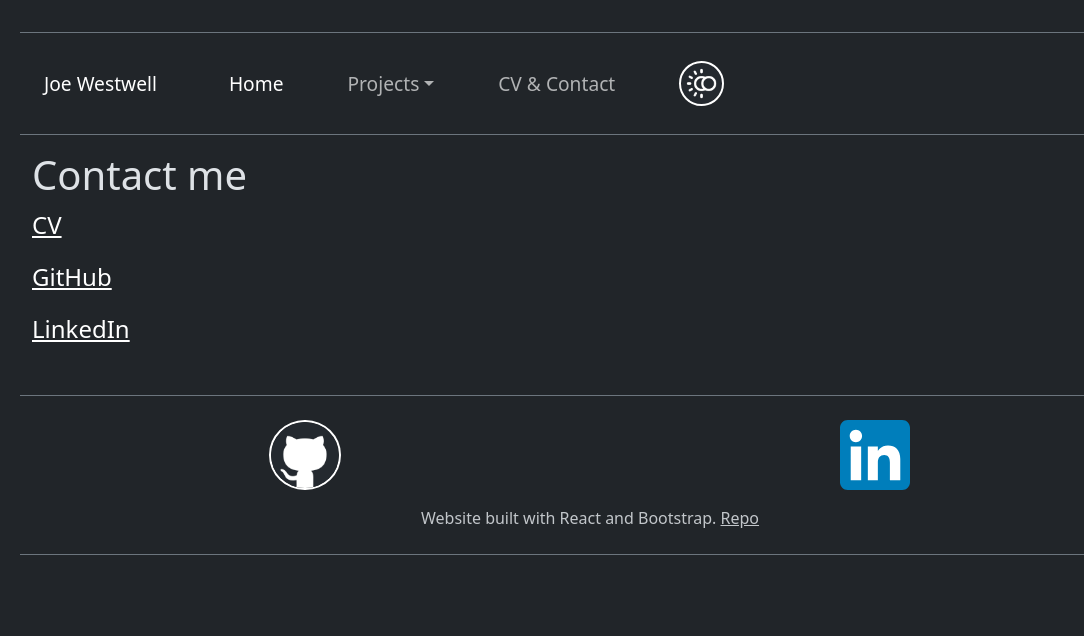
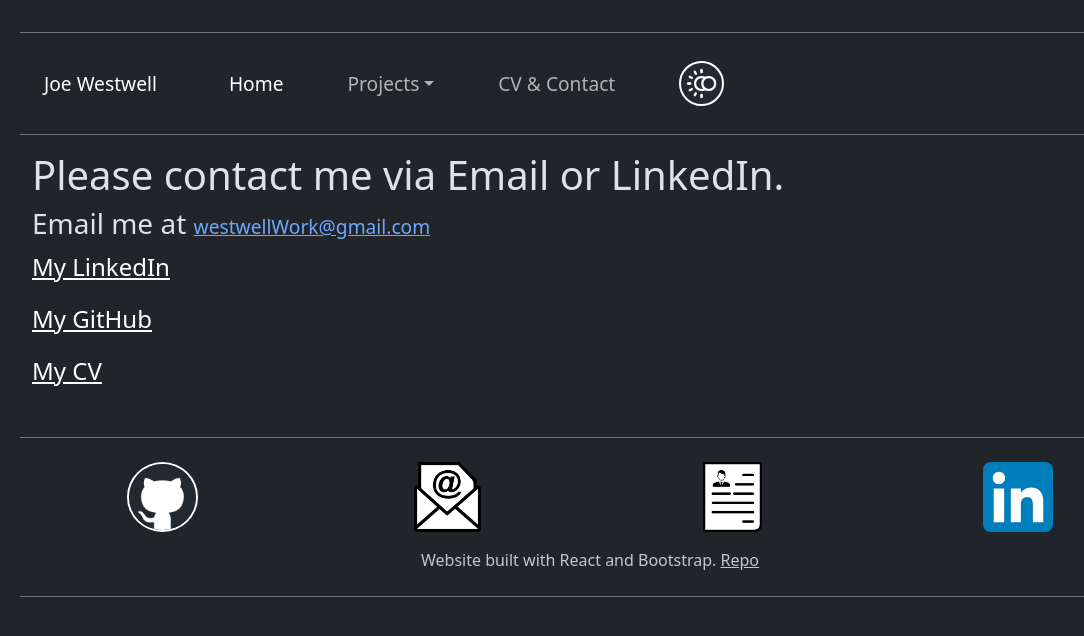
Before and after one commit to J-Wll/portfolio, a React (Vite) app: page /contact in a window 1280 px wide. Shown: the top 636 px of the page, without its empty margins (50-1134 px from the left). Built offline with nearby package versions, Linux system fonts and the light colour scheme.

Commit message:
contact, header, footer changes

```diff
--- a/src/components/footer.jsx
+++ b/src/components/footer.jsx
@@ -1,5 +1,7 @@
 import github from "../assets/github-mark.png"
 import linkedin from "../assets/LinkedIn_icon.svg"
+import email from "../assets/email.webp"
+import cv from "../assets/cv.webp"
 
 export default function Footer() {
     return (
@@ -9,7 +11,11 @@ export default function Footer() {
                 <a className="col" href="https://github.com/J-Wll"><img
                     className="w-15 d-inline-block m-3 border border-white rounded-circle border-2"
                     src={github} alt="Github logo linking to my profile"></img></a>
-                <a className="col" href="https://www.linkedin.com/in/joe-westwell/"><img className="w-15 d-inline-block m-3"
+                <a className="col" href="mailto:westwellWork@gmail.com"><img className="w-15 d-inline-block m-3"
+                    src={email} alt="Icon indicating email. Link to westwellWork@gmail.com"></img></a>
+                <a className="col" href="../assets/cv.webp"><img className="w-15 d-inline-block m-3"
+                    src={cv} alt="Icon indicating CV. Downloads PDF CV."></img></a>
+                <a className="col" href="https://www.linkedin.com/in/joe-westwell/" download><img className="w-15 d-inline-block m-3"
                     src={linkedin} alt="LinkedIn logo linking to my profile"></img></a>
                 <p className="subtle">Website built with React and Bootstrap. <a href="https://github.com/J-Wll/portfolio">Repo</a></p>
             </section>
--- a/src/components/header.jsx
+++ b/src/components/header.jsx
@@ -45,7 +45,7 @@ export default function Header() {
                                 </ul>
                             </li>
 
-                            <li className="nav-item mx-lg-4 m-1"><a className="nav-link" href="">CV & Contact</a></li>
+                            <li className="nav-item mx-lg-4 m-1"><Link className="nav-link" to="/contact">CV & Contact</Link></li>
                             <li className="nav-item mx-lg-4 m-1 "><button id="dark-mode-toggle"
                                 className="align-middle border border-white rounded-circle border-2 mx-2"
                                 title="Dark mode toggle button" onClick={lightDarkFunc} style={{ backgroundImage: `url(${lightdark})` }}></button></li>
--- a/src/pages/Contact.jsx
+++ b/src/pages/Contact.jsx
@@ -4,10 +4,11 @@ export default function Contact() {
     return (
         <div className="container-xl">
 
-            <h1>Contact me</h1>
-            <BigLink text = "CV"/>
-            <BigLink text = "GitHub"/>
-            <BigLink text = "LinkedIn"/>
+            <h1>Please contact me via Email or LinkedIn.</h1>
+            <h3>Email me at <a href="mailto:westwellWork@gmail.com">westwellWork@gmail.com</a></h3>
+            <BigLink text = "My LinkedIn"/>
+            <BigLink text = "My GitHub"/>
+            <BigLink text = "My CV"/>
         </div>
 
     )
```
Also changed, not shown: src/assets/cv.webp (added), src/assets/email.webp (added).
